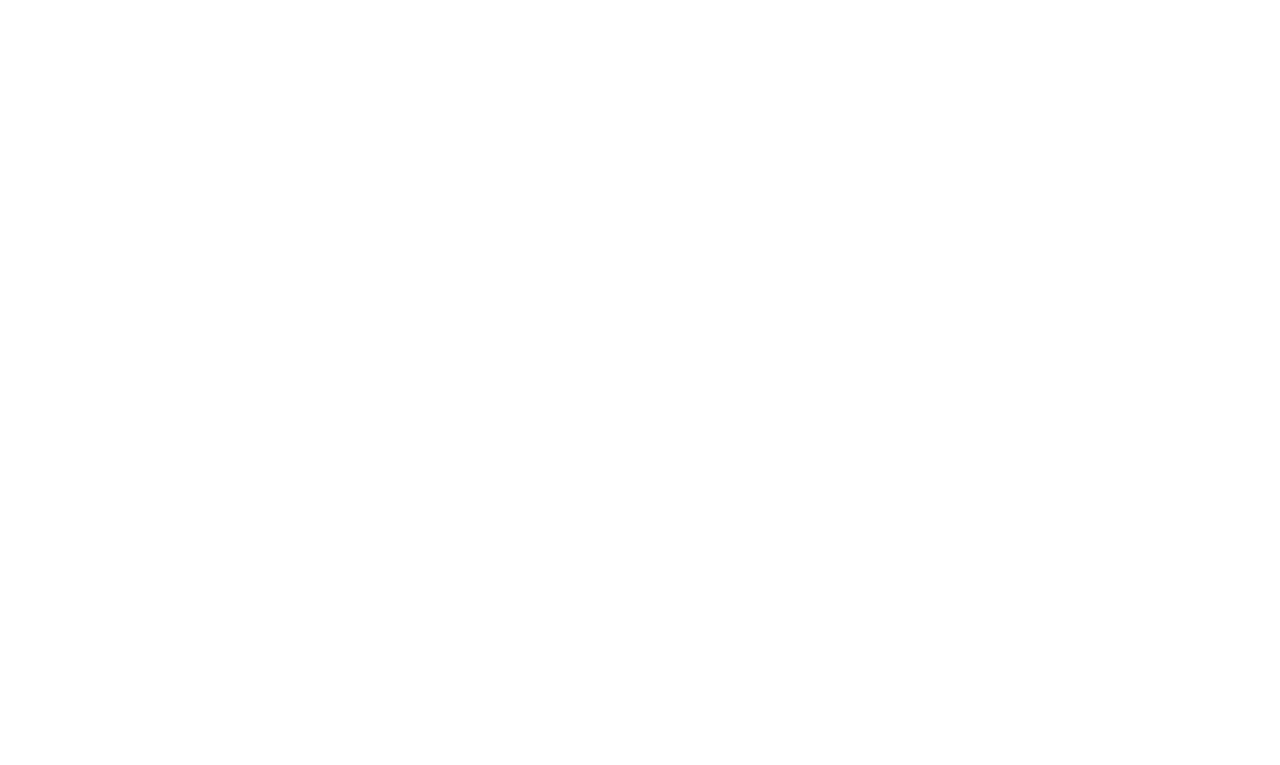
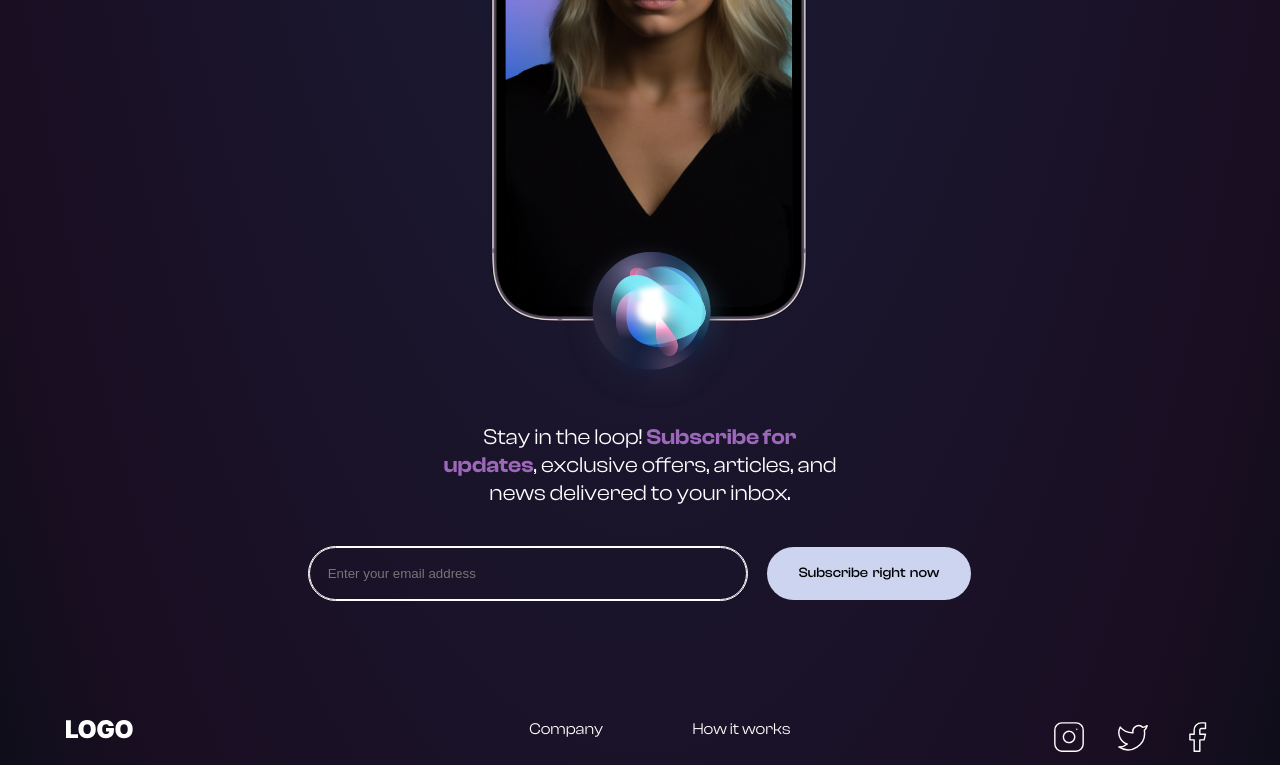
Before and after one commit to kgsantosh770/soul-shop, a React (Create React App) app: page / in a window 1280 px wide. Shown: the part 3085-3850 px from the top of the page. Before the commit the page ends 2852 px from the top, so only its background shows below. Built offline with nearby package versions, Linux system fonts and the light colour scheme; a web font is replaced by a local one.

Commit message:
subscription ui in homepage

```diff
--- /dev/null
+++ b/src/components/Input/Input.css
@@ -0,0 +1,34 @@
+.custom-input input{
+    border: 1.5px solid var(--secondary-bg-color);
+    padding: 18px;
+    width: -webkit-fill-available;
+    border-radius: 40px;
+    background-color: transparent;
+    color: var(--secondary-bg-color);
+}
+
+.custom-input .err-msg{
+    color: var(--error-color);
+    font-size: var(--font-small);
+    margin-top: 10px;
+}
+
+.custom-input .input.error{
+    border: 1.5px solid var(--error-color);
+}
+
+@media only screen and (min-width: 768px) {
+    .custom-input{
+        position: relative;
+    }
+    .custom-input .err-msg{
+        position: absolute;
+        bottom: -22px;
+        left: 50%;
+        transform: translateX(-50%);
+    }
+
+    .custom-input input{
+        outline: 1px solid ;
+    }
+}
--- /dev/null
+++ b/src/components/Input/Input.js
@@ -0,0 +1,18 @@
+import './Input.css';
+
+const Input = (props) => {
+    return (
+        <div className='custom-input'>
+            {props.label && <label htmlFor={props.id}>{props.label}</label>}
+            <input
+                id={props.id}
+                name={props.id}
+                type={props.type ? props.type : 'text'}
+                placeholder={props.placeholder}
+                className={props.invalid === true ? 'error' : ''}
+            />
+        </div>
+    )
+}
+
+export default Input
--- /dev/null
+++ b/src/components/InputGroup/InputGroup.css
@@ -0,0 +1,22 @@
+.input-grp {
+    display: flex;
+    flex-direction: column;
+    justify-content: center;
+    gap: 20px;
+    margin: 40px 0px 20px;
+}
+
+@media only screen and (min-width: 768px) {
+    .input-grp {
+        flex-direction: row;
+    }
+
+    .input-grp input{
+        min-width: 400px;
+    }
+
+    .input-grp button {
+        width: auto;
+        font-size: var(--font-small);
+    }
+}
--- /dev/null
+++ b/src/components/InputGroup/InputGroup.js
@@ -0,0 +1,11 @@
+import './InputGroup.css';
+
+const InputGroup = ({children}) => {
+  return (
+    <div className='input-grp'>
+      {children}
+    </div>
+  )
+}
+
+export default InputGroup
--- a/src/pages/Home/Home.css
+++ b/src/pages/Home/Home.css
@@ -27,6 +27,28 @@
     margin: 10px 28px 30px;
 }
 
+.homepage .try-section,
+.homepage .subscription {
+    font-size: var(--font-xxl);
+    text-align: center;
+    max-width: 80%;
+    margin: 0px auto;
+}
+
+.homepage .subscription{
+    font-size: var(--font-medium);
+}
+
+.homepage .try-section .highlight,
+.homepage .subscription .highlight {
+    color: var(--text-theme-color);
+    font-family: var(--font-family-semibold);
+}
+
+.homepage .try-now-btn {
+    margin: 50px 0px;
+}
+
 @media only screen and (min-width: 768px) {
     .homepage {
         margin-top: 100px;
@@ -49,4 +71,18 @@
     .homepage .banner-img {
         width: 100%;
     }
+
+    .homepage .try-section{
+        margin-top: 130px;
+    }
+
+    .homepage .try-section img{
+        width: 60%;
+    }
+
+    .homepage .subscription > p{
+        font-size: var(--font-large);
+        max-width: 400px;
+        margin: 0 auto;
+    }
 }
--- a/src/pages/Home/Home.js
+++ b/src/pages/Home/Home.js
@@ -1,10 +1,14 @@
 import AiSoulGroupMobileImage from '../../assets/images/illustrations/group-mobile.png';
 import AiSoulGroupImage from '../../assets/images/illustrations/group.png';
+import SoulInMobileImage from '../../assets/images/illustrations/smartphone-character.png';
 import CardGroup from '../../components/CardGroup/CardGroup';
 import { brands, characters } from '../../utils/constants';
 import Image from '../../components/Image/Image';
 import './Home.css';
 import BrandBox from '../../components/BrandBox/BrandBox';
+import Button from '../../components/Button/Button';
+import Input from '../../components/Input/Input';
+import InputGroup from '../../components/InputGroup/InputGroup';
 
 const Home = () => {
     return (
@@ -30,6 +34,34 @@ const Home = () => {
                 cards={characters}
             />
             <BrandBox boxtitle="TRUSTED 10,000+ COMPANY" brands={brands} />
+            <div className='try-section'>
+                <p>
+                    <span>Let's try to get your </span>
+                    <span className='highlight'>AI souls easily </span>
+                    <span>on our platform</span>
+                </p>
+                <div className='try-now-btn'>
+                    <Button btnText="Try it Now" />
+                </div>
+                <img width="100%" alt="soul-in-mobile" title='AI Soul in mobile' src={SoulInMobileImage} />
+            </div>
+            <div className='subscription'>
+                <p>
+                    <span>Stay in the loop! <span className='highlight'>Subscribe for updates</span>, exclusive offers, articles, and news delivered to your inbox.</span>
+                </p>
+                <InputGroup>
+                    <Input type='email' placeholder='Enter your email address' />
+                    <Button
+                        btnText="Subscribe right now"
+                        largeFont={false}
+                        style={{
+                            backgroundColor: '#CDD4F0',
+                            color: '#000',
+                            border: '0px',
+                        }}
+                    />
+                </InputGroup>
+            </div>
         </section>
     )
 }
```
